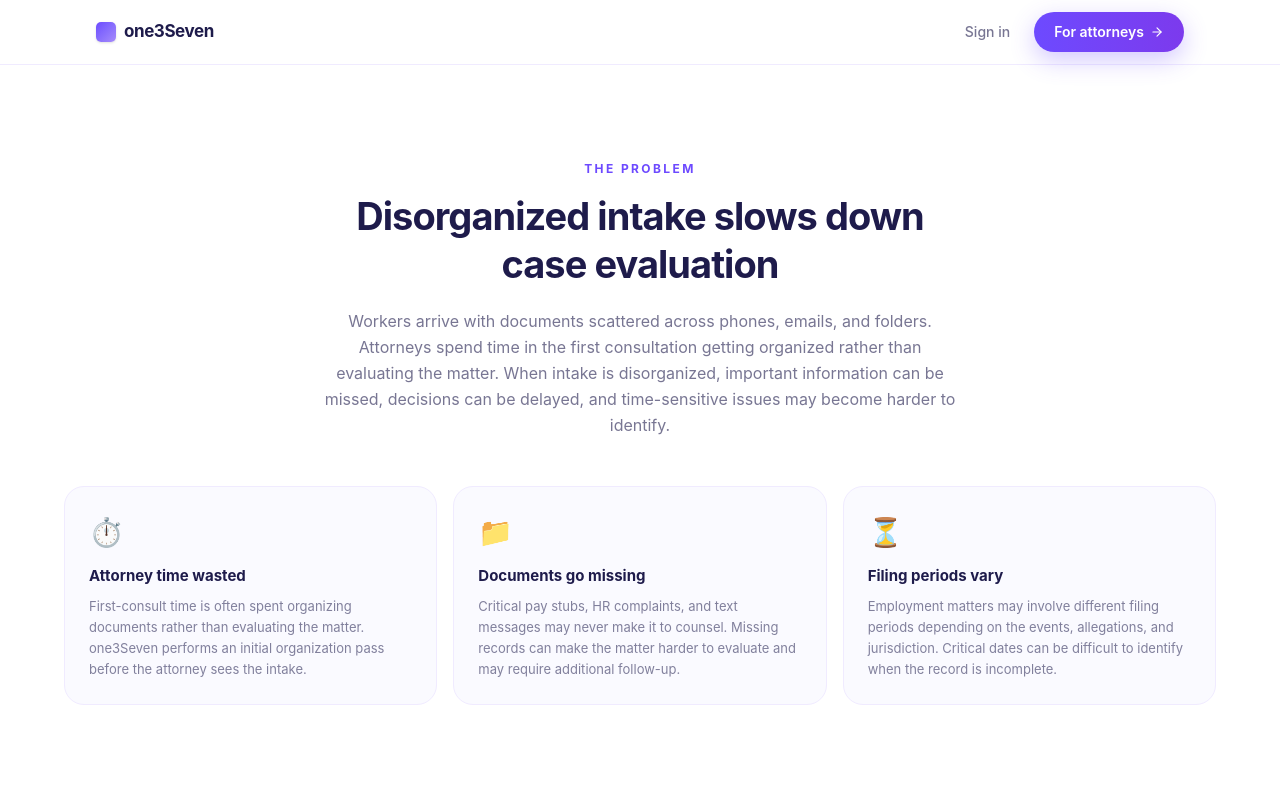
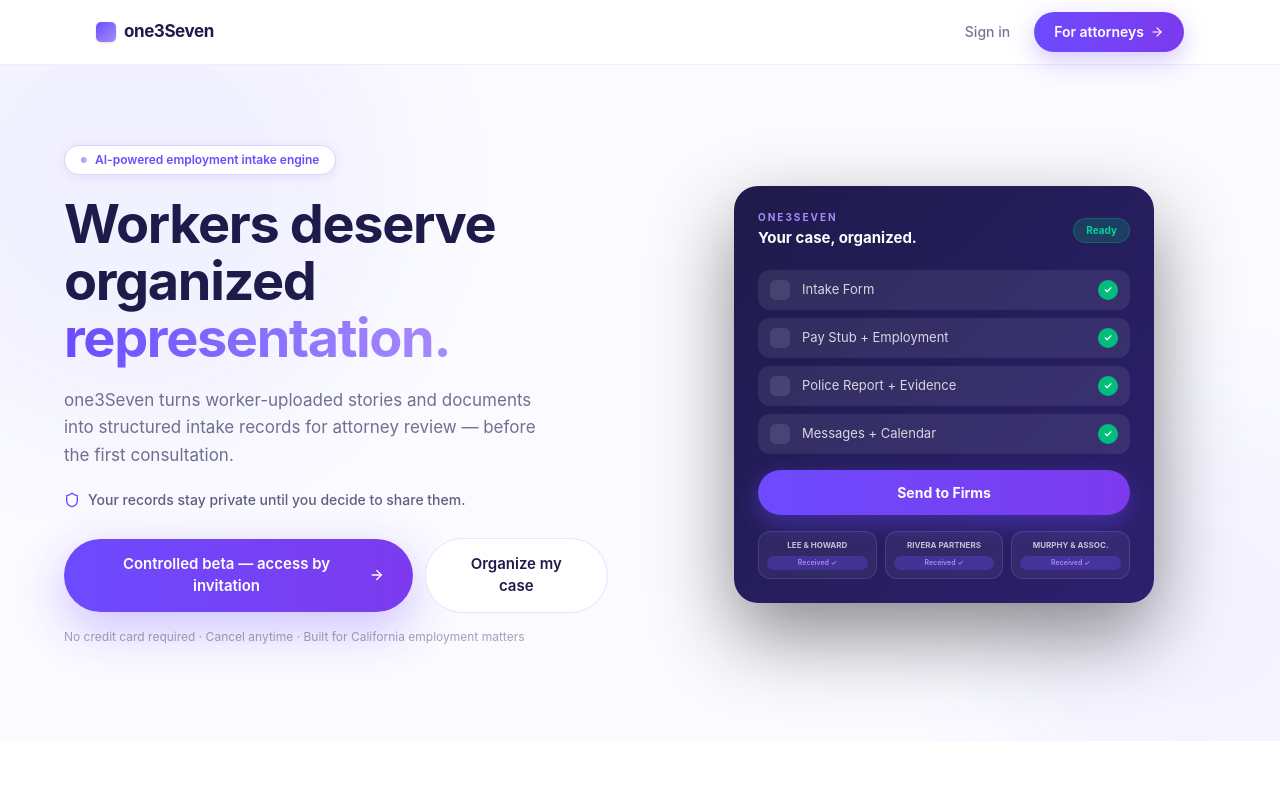
Before and after one commit to vmramey-gif/one3seven, a React (Vite) app: page / in a window 1280 px wide. Shown: the top 800 px of the page. Built offline with nearby package versions, Linux system fonts and the light colour scheme; a web font is replaced by a local one.

Commit message:
Restore hero section

```diff
--- a/src/app/screens/PublicMarketingPage.tsx
+++ b/src/app/screens/PublicMarketingPage.tsx
@@ -563,7 +563,7 @@
       </nav>
 
       {/* ── HERO ── */}
-      <section className="relative overflow-hidden bg-[#FAFAFF] px-5 pb-16 pt-14 sm:px-8 sm:pb-24 sm:pt-20 hidden">
+      <section className="relative overflow-hidden bg-[#FAFAFF] px-5 pb-16 pt-14 sm:px-8 sm:pb-24 sm:pt-20">
         {/* Background blobs — slow drift */}
         <motion.div
           className="pointer-events-none absolute -left-32 -top-32 h-[500px] w-[500px] rounded-full bg-[#6D4AFF]/5 blur-3xl"
```
